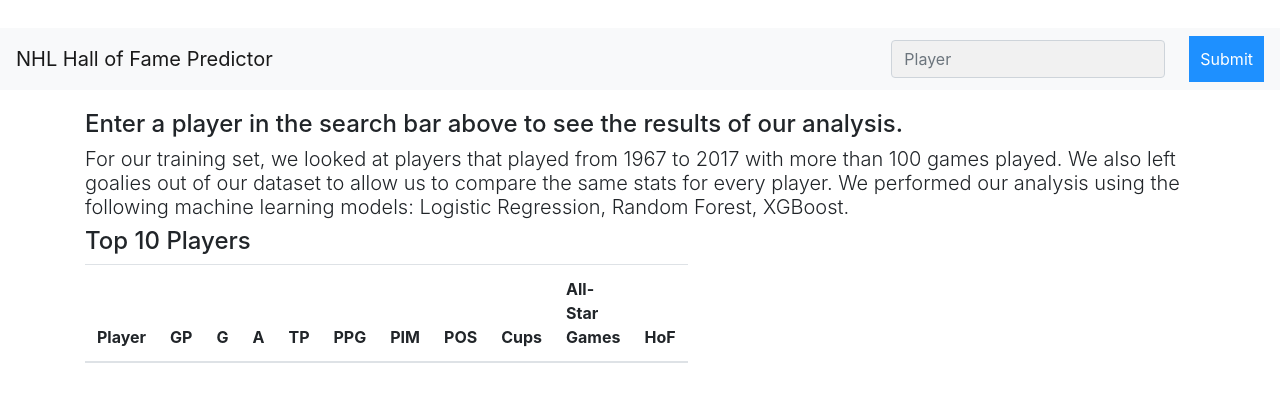
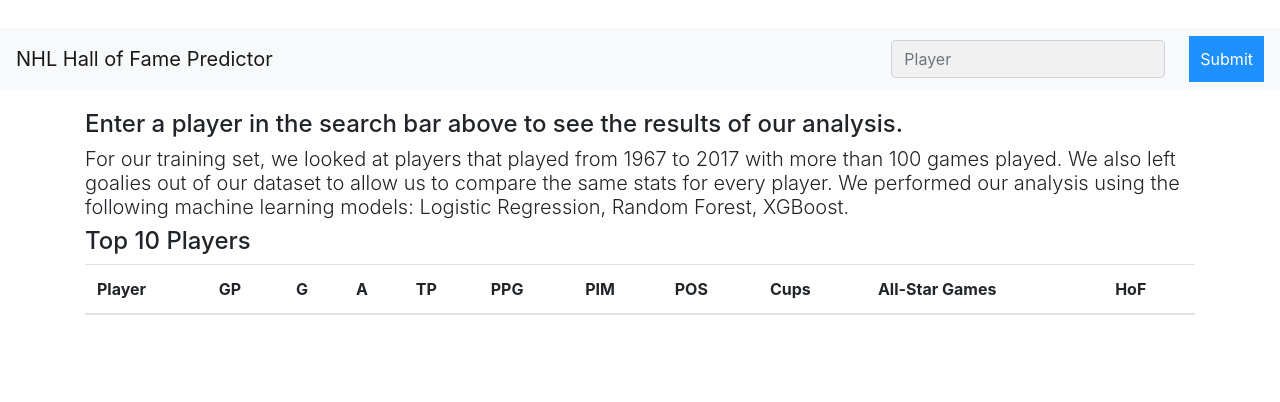
Before and after one commit to potterc22/Final-Project-ML, a Flask app: page / in a window 1280 px wide. Shown: the part 339-741 px from the top of the page. Run offline with Flask 2, Linux system fonts and the light colour scheme; data that the repository does not hold is empty; some libraries are stand-ins or nearby versions.

Commit message:
created initial table

```diff
--- a/Master/static/js/app.js
+++ b/Master/static/js/app.js
@@ -120,7 +120,7 @@
 
         ranks.forEach((player) => {
             var row = tbody.append("tr");
-            Object.defineProperties(player).forEach(([key, value]) => {
+            Object.entries(player).forEach(([key, value]) => {
                 var cell = row.append("td");
                 cell.text(value)
             });
--- a/Master/templates/index.html
+++ b/Master/templates/index.html
@@ -42,7 +42,7 @@
       </div>
     </div>
     <div class="row">
-      <div class="col-md-6">
+      <div class="col-md-12">
         <div class="table-header">
           <h4>Top 10 Players</h4>
         </div>
```
